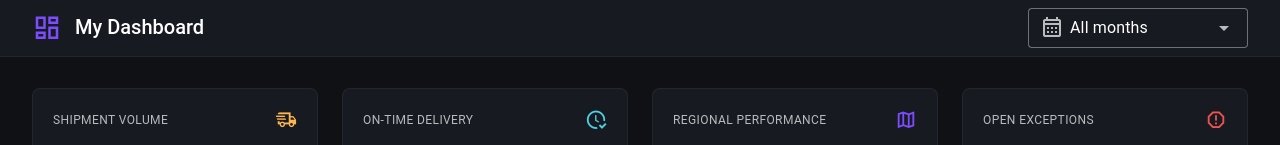
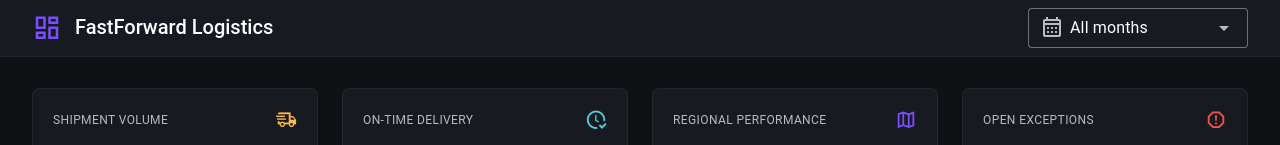
Before and after one commit to Ryan-024/capstone-202-F, a Vue app: page / in a window 1280 px wide. Shown: the top 145 px of the page. Built offline with nearby package versions, Linux system fonts and the light colour scheme.

Commit message:
changing name to fastforward

```diff
--- a/index.html
+++ b/index.html
@@ -4,7 +4,7 @@
     <meta charset="UTF-8" />
     <link rel="icon" type="image/svg+xml" href="/favicon.svg" />
     <meta name="viewport" content="width=device-width, initial-scale=1.0" />
-    <title>my-dashboard</title>
+    <title>FastForward Logistics</title>
   </head>
   <body>
     <div id="app"></div>
--- a/src/App.vue
+++ b/src/App.vue
@@ -10,7 +10,7 @@
       <v-container class="d-flex align-center py-0 px-6 px-md-8" fluid>
         <v-app-bar-title class="font-weight-medium">
           <v-icon icon="mdi-view-dashboard-outline" class="mr-2 text-primary" />
-          My Dashboard
+          FastForward Logistics
         </v-app-bar-title>
         <v-spacer />
         <v-select
```
